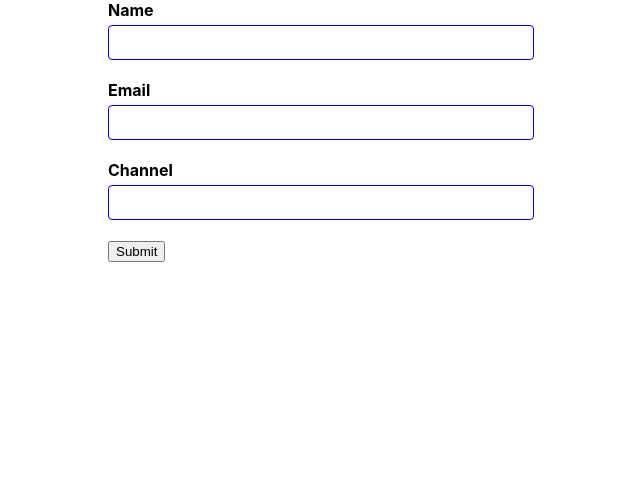
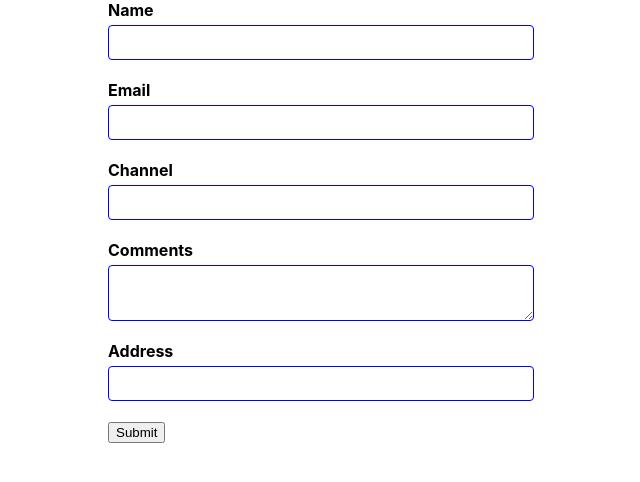
Before and after one commit to ChadmiRatnayake/ReactFormik, a React (Create React App) app in the folder react-formik-demo/: page / in a window 1280 px wide. Shown: the top 482 px of the page, without its empty margins (319-959 px from the left). Built offline with nearby package versions, Linux system fonts and the light colour scheme.

Commit message:
Field component props

```diff
--- a/react-formik-demo/src/App.css
+++ b/react-formik-demo/src/App.css
@@ -10,7 +10,8 @@
 }
 
 input[type='text'],
-input[type='email']{
+input[type='email'],
+textarea{
   display: block;
   width: 400px;
   padding: 6px 12px;
--- a/react-formik-demo/src/components/YouTubeForm.js
+++ b/react-formik-demo/src/components/YouTubeForm.js
@@ -5,7 +5,9 @@
 const initialValues = {
   name: '',
   email: '',
-  channel: ''
+  channel: '',
+  comments: '',
+  address: ''
 }
 
 const onSubmit = values => {
@@ -64,6 +66,29 @@
               <ErrorMessage name='channel'/>
             </div>
 
+            <div className='form-control'>
+              <label htmlFor='comments'>Comments</label>
+              <Field as='textarea' id='comments' name='comments' />
+            </div>
+
+            <div className='form-control'>
+              <label htmlFor='address'>Address</label>
+              <Field name='address'>
+                {
+                  (props) => {
+                    const {field, form, meta} = props
+                    console.log('Render props',props)
+                    return (
+                      <div>
+                        <input type='text' id='address' {...field}/>
+                        {meta.touched && meta.error ? <div>{meta.error}</div> : null}
+                      </div>
+                    )
+                  }
+                }
+              </Field>
+            </div>
+
             <button type='submit'>Submit</button>
 
         </Form>
```
